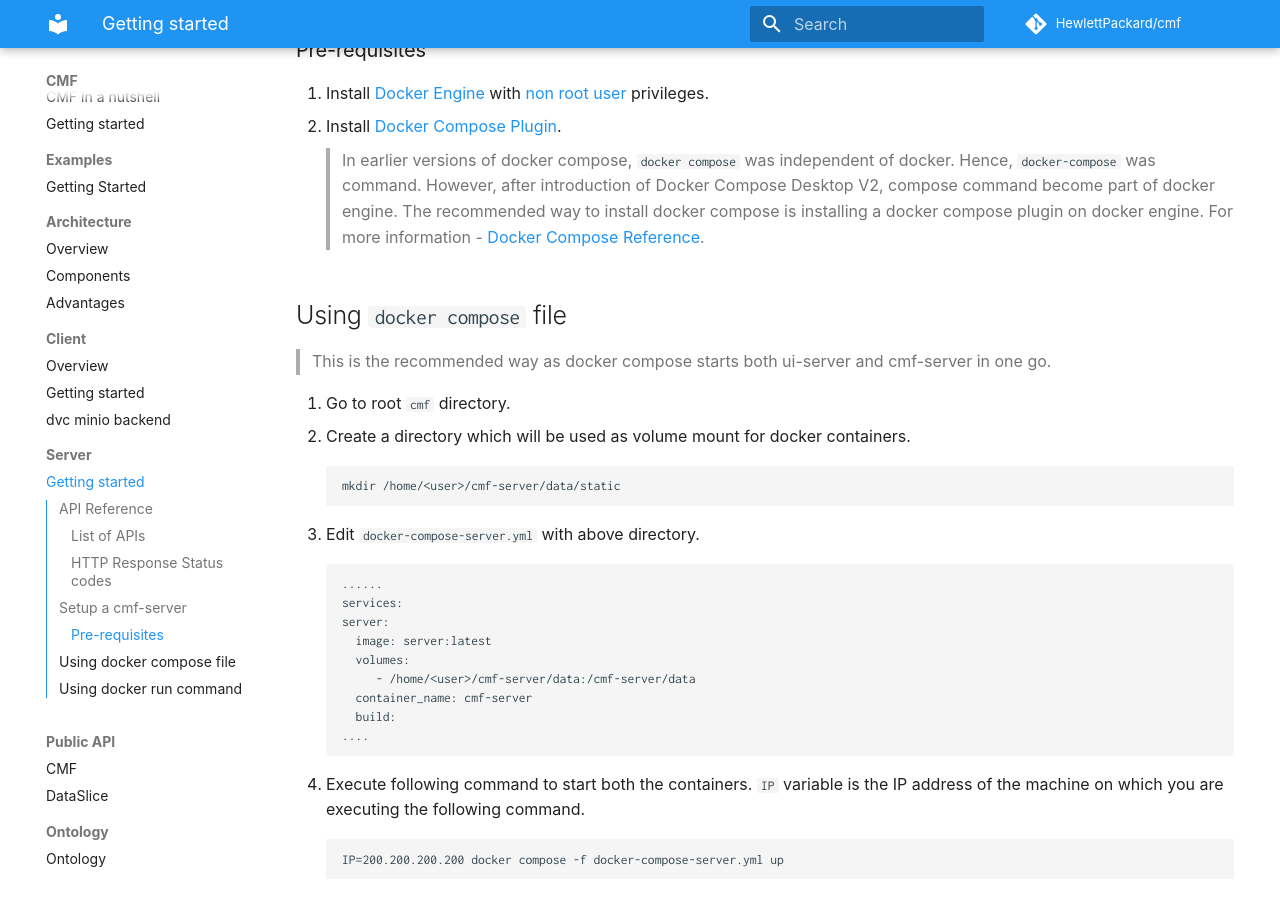
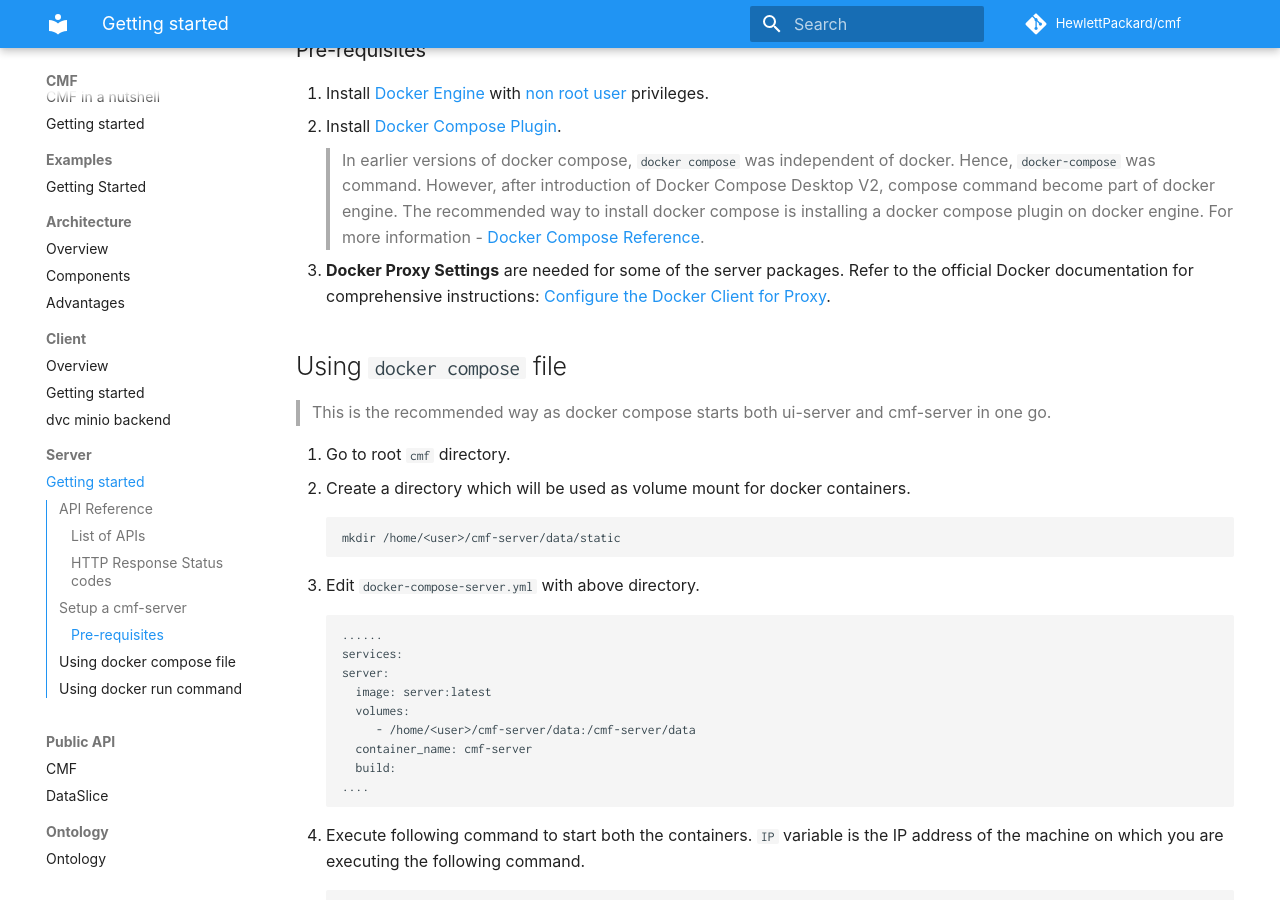
Before and after one commit to HewlettPackard/cmf, an MkDocs documentation site: the page built from docs/cmf_server/cmf-server.md, in a window 1280 px wide and 900 px high, scrolled down 1111 px. Built offline with MkDocs 1.6.1 and Material for MkDocs 9.7.7, drawn with Linux system fonts in a browser that asks for light colours; some web fonts are replaced; comment, search, counter and statistics services are not loaded.

Commit message:
Update cmf-server.md

```diff
--- a/docs/cmf_server/cmf-server.md
+++ b/docs/cmf_server/cmf-server.md
@@ -34,6 +34,7 @@ There are two ways to start cmf server -
 1. Install [Docker Engine](https://docs.docker.com/engine/install/ubuntu/#install-using-the-repository) with [non root user](https://docs.docker.com/engine/install/ubuntu/#install-using-the-repository) privileges.
 2. Install [Docker Compose Plugin](https://docs.docker.com/compose/install/linux/).
 > In earlier versions of docker compose, `docker compose` was independent of docker. Hence, `docker-compose` was command. However, after introduction of Docker Compose Desktop V2, compose command become part of docker engine. The recommended way to install docker compose is installing a docker compose plugin on docker engine. For more information - [Docker Compose Reference](https://docs.docker.com/compose/reference/).
+3. **Docker Proxy Settings** are needed for some of the server packages. Refer to the official Docker documentation for comprehensive instructions: [Configure the Docker Client for Proxy](https://docs.docker.com/network/proxy/#configure-the-docker-client).
 
 ## Using `docker compose` file
 > This is the recommended way as docker compose starts both ui-server and cmf-server in one go.
```
